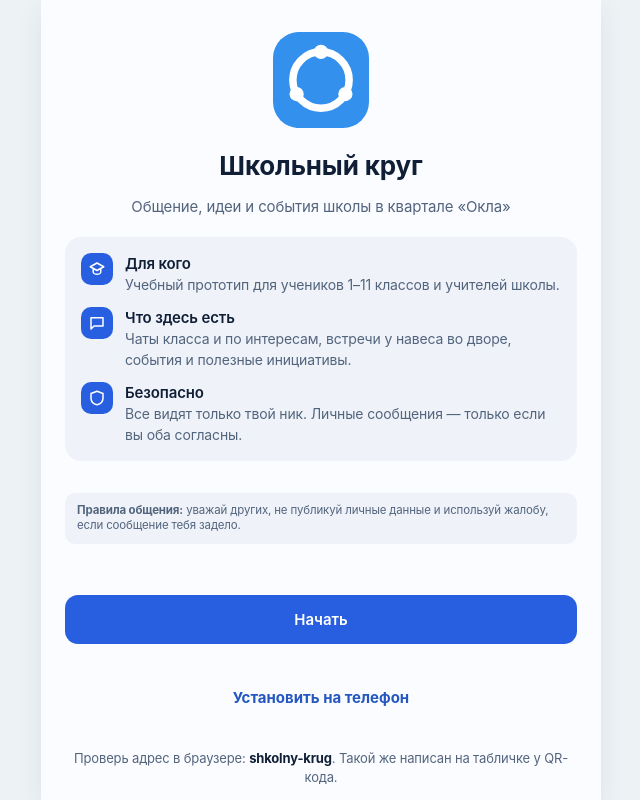
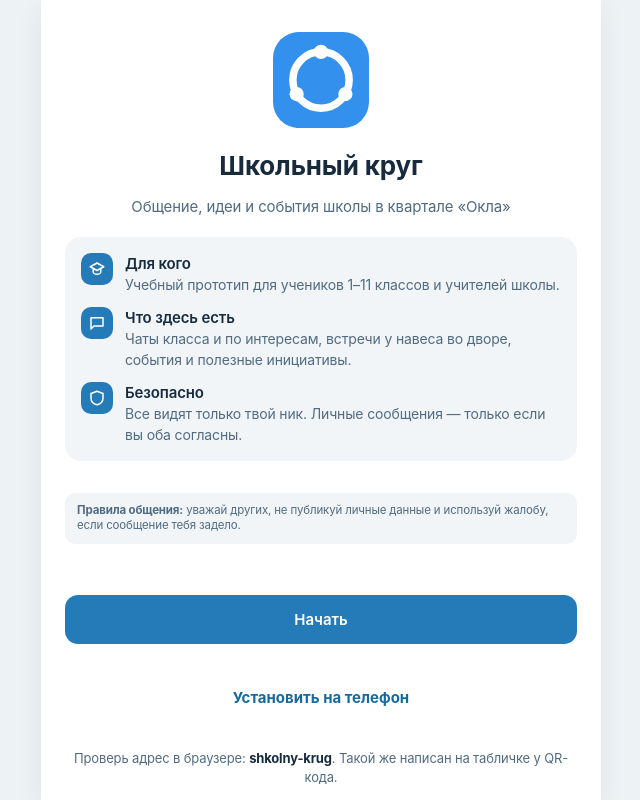
Before and after one commit to vitalikdubko8642-source/shkolny-krug, a React (Vite) app: page / in a window 1280 px wide. Shown: the whole page, without its empty margins (319-959 px from the left). Built offline with nearby package versions, Linux system fonts and the light colour scheme.

Commit message:
Refresh messenger visual system

```diff
--- a/src/design.css
+++ b/src/design.css
@@ -239,7 +239,7 @@ body { background: #edf2f5; letter-spacing: -.01em; }
 .tabbar button { min-height: 54px; }
 .tab-icon { width: 46px; height: 29px; }
 .tabbar button.on .tab-icon { background: var(--accent); color: var(--accent-text); }
-.tabbar button.on .tab-icon svg { animation: selected-pop 480ms cubic-bezier(.2,1.5,.4,1); }
+.tabbar button.on .tab-icon svg { animation: selected-pop 380ms cubic-bezier(.2,.8,.2,1); }
 .fab { bottom: calc(91px + env(safe-area-inset-bottom)); border-radius: 18px; }
 .event-card, .idea-card, .request-card, .meet-row { background: var(--bg); border: 1px solid var(--line); box-shadow: 0 3px 12px rgba(35,57,95,.04); }
 .event-card { border-radius: 19px; }
@@ -274,7 +274,7 @@ body { background: #edf2f5; letter-spacing: -.01em; }
   position: absolute; z-index: -1; top: 7px; left: 4px;
   width: calc((100% - 8px) / 5); height: 40px;
   transform: translateX(calc(var(--active-index) * 100%));
-  transition: transform 560ms cubic-bezier(.22, 1.2, .25, 1);
+  transition: transform 500ms cubic-bezier(.2, .85, .2, 1);
   pointer-events: none;
 }
 .tab-indicator-shape {
@@ -379,3 +379,116 @@ body { background: #edf2f5; letter-spacing: -.01em; }
 .media-error { font-size: 12px; color: var(--danger); }
 .media-bubble:has(.media-message.video) { padding: 4px; background: transparent; box-shadow: none; }
 .media-bubble:has(.media-message.video) .meta { color: var(--text-2); }
+
+/* Повседневный мессенджер: ясные поверхности, круги и мягкая глубина. */
+:root, [data-theme='classic'] {
+  --bg: #ffffff;
+  --bg-2: #f1f5f8;
+  --text: #172b3d;
+  --text-2: #526b80;
+  --line: #e3ebf0;
+  --accent: #247bb8;
+  --link: #176a9e;
+  --badge: #247bb8;
+  --nav-active: #e4f2f8;
+  --chat-bg: #e6f0ee;
+  --own: #d9f0e8;
+  --own-text: #183c37;
+  --own-meta: #416d63;
+  --surface-raised: #ffffff;
+}
+[data-theme='clean'] {
+  --bg: #ffffff;
+  --bg-2: #f1f6f9;
+  --text: #192f42;
+  --text-2: #526d80;
+  --line: #e0ebef;
+  --accent: #147fa9;
+  --link: #116e91;
+  --badge: #147fa9;
+  --nav-active: #e0f3f7;
+  --chat-bg: #eaf3f5;
+  --own: #d9f0f3;
+  --own-text: #163b48;
+  --own-meta: #416b78;
+  --surface-raised: #ffffff;
+}
+[data-theme='dark'] {
+  --bg: #16232d;
+  --bg-2: #20313c;
+  --text: #edf6f8;
+  --text-2: #b4c7d0;
+  --line: #304650;
+  --accent: #86cce2;
+  --accent-text: #102c39;
+  --link: #9cdaed;
+  --badge: #72bfd9;
+  --nav-active: #244655;
+  --chat-bg: #101d23;
+  --bubble: #263a43;
+  --own: #26576a;
+  --own-text: #f5fcff;
+  --own-meta: #d1eaf2;
+  --surface-raised: #1d303a;
+}
+.app { background: var(--bg); }
+.topbar { min-height: 64px; padding-inline: 18px; }
+.topbar h1 { font-size: 22px; letter-spacing: -.035em; }
+.chat-list-header { min-height: 74px; padding-block: max(14px, env(safe-area-inset-top)) 12px; }
+.brand-mark { width: 42px; height: 42px; box-shadow: 0 6px 14px color-mix(in srgb, var(--accent) 18%, transparent); }
+.brand-heading h1 { font-size: 20px; }
+.brand-heading > span { margin-top: 3px; font-size: 12px; font-weight: 500; }
+.create-chat { width: 44px; height: 44px; display: grid; place-items: center; flex: none; border-radius: 15px; color: var(--link); background: var(--nav-active); transition: transform 180ms ease, background-color 180ms ease; }
+.create-chat svg { width: 21px; height: 21px; }
+.create-chat:active { transform: scale(.94); }
+.alert-banner { margin: 0 14px 3px; border-radius: 14px; }
+.search { margin: 10px 14px 8px; border: 1px solid transparent; background: var(--bg-2); border-radius: 15px; min-height: 46px; }
+.search input { min-width: 0; }
+.folders { gap: 4px; margin: 2px 13px 8px; padding: 2px 0 5px; background: transparent; border-radius: 0; scrollbar-width: thin; scrollbar-color: var(--line) transparent; }
+.folders-wrap { position: relative; flex: none; min-width: 0; }
+.folders-more { position: absolute; right: 10px; top: 1px; width: 38px; height: 39px; display: grid; place-items: center; color: var(--link); background: linear-gradient(90deg, transparent, var(--bg) 35%); }
+.folders-more svg { width: 19px; height: 19px; }
+.folders button { flex: none; min-height: 38px; padding: 7px 14px; border: 1px solid transparent; border-radius: 20px; transition: color 180ms ease, background-color 180ms ease, border-color 180ms ease; }
+.folders button.on { background: var(--nav-active); color: var(--link); border-color: color-mix(in srgb, var(--accent) 14%, transparent); box-shadow: none; }
+.chat-row { width: calc(100% - 20px); min-height: 73px; margin: 1px 10px; padding: 10px 8px; border-radius: 17px; gap: 13px; }
+.chat-row .avatar, .person-row .avatar { width: 50px; height: 50px; border-radius: 50%; }
+.chat-row .title { font-size: 15.5px; letter-spacing: -.015em; }
+.chat-row .last { margin-top: 2px; color: var(--text-2); }
+.chat-row .time, .msg .meta, .media-duration { font-variant-numeric: tabular-nums; }
+.badge { min-width: 21px; height: 21px; border-radius: 11px; }
+.tabbar { margin: 2px 12px max(10px, env(safe-area-inset-bottom)); border-radius: 24px; background: var(--surface-raised); box-shadow: 0 6px 20px rgba(24, 54, 70, .09); }
+.tabbar button { min-height: 56px; }
+.tab-indicator { height: 37px; top: 7px; transition: transform 500ms cubic-bezier(.2,.85,.2,1); }
+.tab-indicator-shape { width: calc(100% - 12px); border-radius: 19px; box-shadow: none; background: var(--nav-active); }
+.tab-label { font-size: 11px; }
+.fab { width: 52px; height: 52px; border-radius: 18px; box-shadow: 0 7px 18px color-mix(in srgb, var(--accent) 27%, transparent); }
+.event-card, .idea-card, .request-card, .meet-row { border: 1px solid var(--line); background: var(--surface-raised); box-shadow: 0 4px 14px rgba(22, 49, 63, .045); }
+.event-card, .idea-card { border-radius: 18px; }
+.idea-card { gap: 9px; }
+.idea-btns { gap: 6px; }
+.idea-btns .mini-btn { display: inline-flex; align-items: center; gap: 6px; }
+.seg { background: var(--bg-2); padding: 4px; border-radius: 15px; }
+.seg button { border-radius: 11px; }
+.seg button.on { box-shadow: 0 2px 8px rgba(29, 58, 71, .1); }
+.p-head { margin: 12px 14px 18px; padding: 25px 16px 20px; border: 1px solid var(--line); border-radius: 22px; background: var(--bg-2); }
+.p-head .avatar { outline: 3px solid color-mix(in srgb, var(--accent) 20%, transparent); }
+.p-head .link-btn { margin-top: 9px; padding: 7px 14px; border-radius: 18px; background: var(--nav-active); }
+.group { background: var(--surface-raised); border: 1px solid var(--line); border-radius: 18px; }
+.row { min-height: 60px; }
+.row .ri { border-radius: 12px; }
+.messages { gap: 6px; }
+.msg { box-shadow: 0 2px 6px rgba(20, 49, 56, .06); }
+.msg .text { line-height: 1.42; }
+.composer-wrap .composer { border-color: var(--line); background: var(--surface-raised); box-shadow: 0 3px 14px rgba(20, 49, 56, .06); }
+.tab-content { animation-duration: 320ms; animation-timing-function: cubic-bezier(.2,.8,.2,1); }
+@media (max-width: 360px) {
+  .topbar { padding-inline: 14px; }
+  .folders button { padding-inline: 12px; }
+  .tabbar { margin-inline: 8px; }
+  .tab-label { font-size: 10.5px; }
+  .p-head { margin-inline: 10px; }
+}
+@media (prefers-reduced-motion: reduce) {
+  .tab-content, .tab-indicator-shape { animation: none !important; }
+  .tab-indicator, .folders button { transition: none !important; }
+}
--- a/src/screens/Ideas.jsx
+++ b/src/screens/Ideas.jsx
@@ -7,6 +7,7 @@ import Icon from '../components/Icon.jsx'
 import Sheet from '../components/Sheet.jsx'
 import { people, IDEA_TAGS } from '../data/demo.js'
 import { findSimilar, checkNew } from '../logic/moderation.js'
+import { ThumbsUp, UsersRound } from 'lucide-react'
 
 const tagColor = { 'Школа': '#3390EC', 'Двор': '#F2994A', 'Досуг': '#9B51E0', 'Добро': '#EB5757', 'Учёба': '#27AE60' }
 
@@ -79,11 +80,11 @@ function IdeaButtons({ i, user, onSupport, onJoin }) {
   return (
     <div className="idea-btns">
       <button className={'mini-btn' + (i.supported ? ' on' : '')} disabled={i.own || !!i.status} onClick={(e) => { e.stopPropagation(); onSupport(i.id) }}>
-        {i.own ? `👍 ${sup}` : i.supported ? `👍 Поддержал · ${sup}` : `👍 Поддержать · ${sup}`}
+        <ThumbsUp size={16} aria-hidden="true" /> {i.own ? sup : i.supported ? `Поддержал · ${sup}` : `Поддержать · ${sup}`}
       </button>
       {i.needPeople && user.role !== 'teacher' && (
         <button className={'mini-btn' + (i.joinedMe ? ' on' : '')} onClick={(e) => { e.stopPropagation(); onJoin(i.id) }}>
-          {i.joinedMe ? '✓ Участвую' : 'Участвую'} · {i.joined + (i.joinedMe ? 1 : 0)}
+          <UsersRound size={16} aria-hidden="true" /> Участвую · {i.joined + (i.joinedMe ? 1 : 0)}
         </button>
       )}
     </div>
```
Also changed, not shown: src/screens/ChatList.jsx (+22 -8 lines), 1 other file (tests, documents, lock files or other folders).
